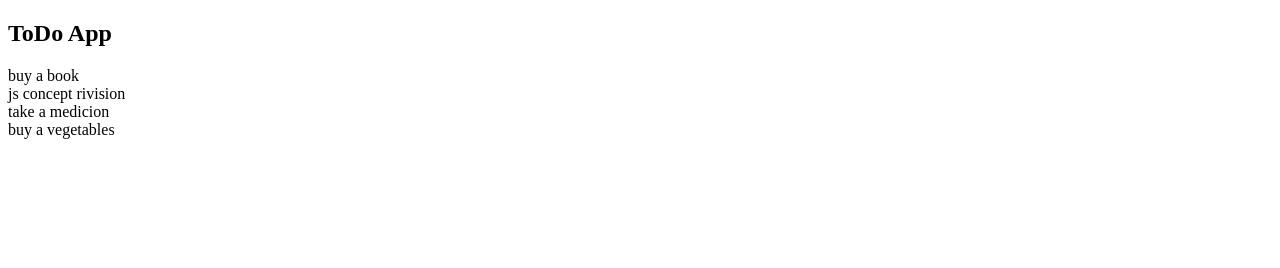
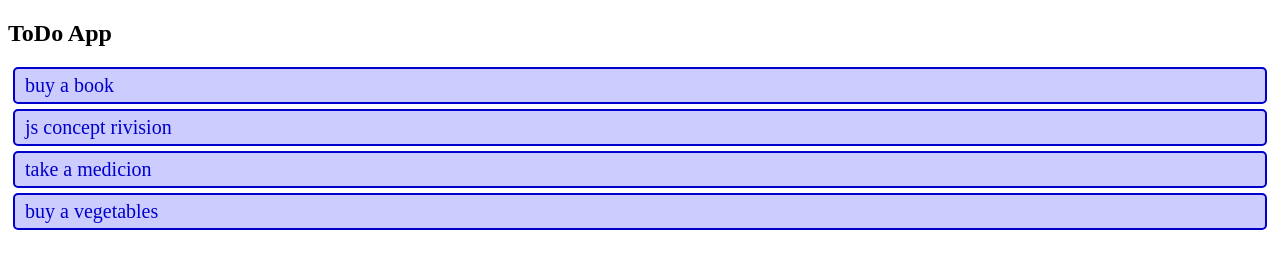
Before and after one commit to ankitakangane/ToDo-App, a plain HTML site: page index.html in a window 1280 px wide. Drawn offline with Linux system fonts and the light colour scheme.

Commit message:
css apply to todo lists

```diff
--- a/index.html
+++ b/index.html
@@ -4,6 +4,17 @@
     <meta charset="UTF-8">
     <meta name="viewport" content="width=device-width, initial-scale=1.0">
     <title>ToDo App</title>
+    <style>
+        .todo_list{
+        border:2px solid rgb(0, 0, 204);
+        margin:5px;
+        padding:5px 10px;
+        border-radius: 5px;
+        background-color: rgb(204, 204, 255);
+        color:rgb(0, 0, 204);
+        font-size: 20px;
+        }
+    </style>
 </head>
 <body>
     <h2>ToDo App</h2>
@@ -26,7 +37,7 @@
 
         for(const task of tasks){
             taskContainer.innerHTML += `
-           <div>
+           <div class="todo_list">
             ${task}
             </div>
             `
```
